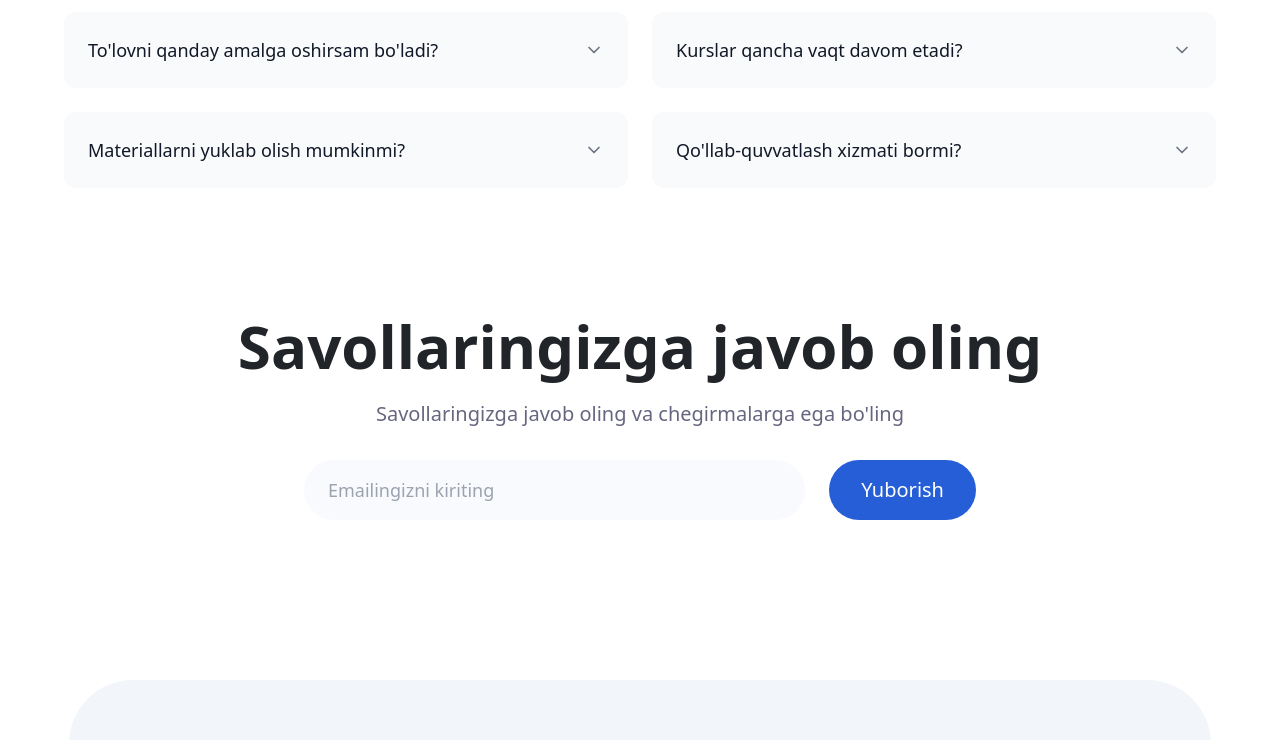
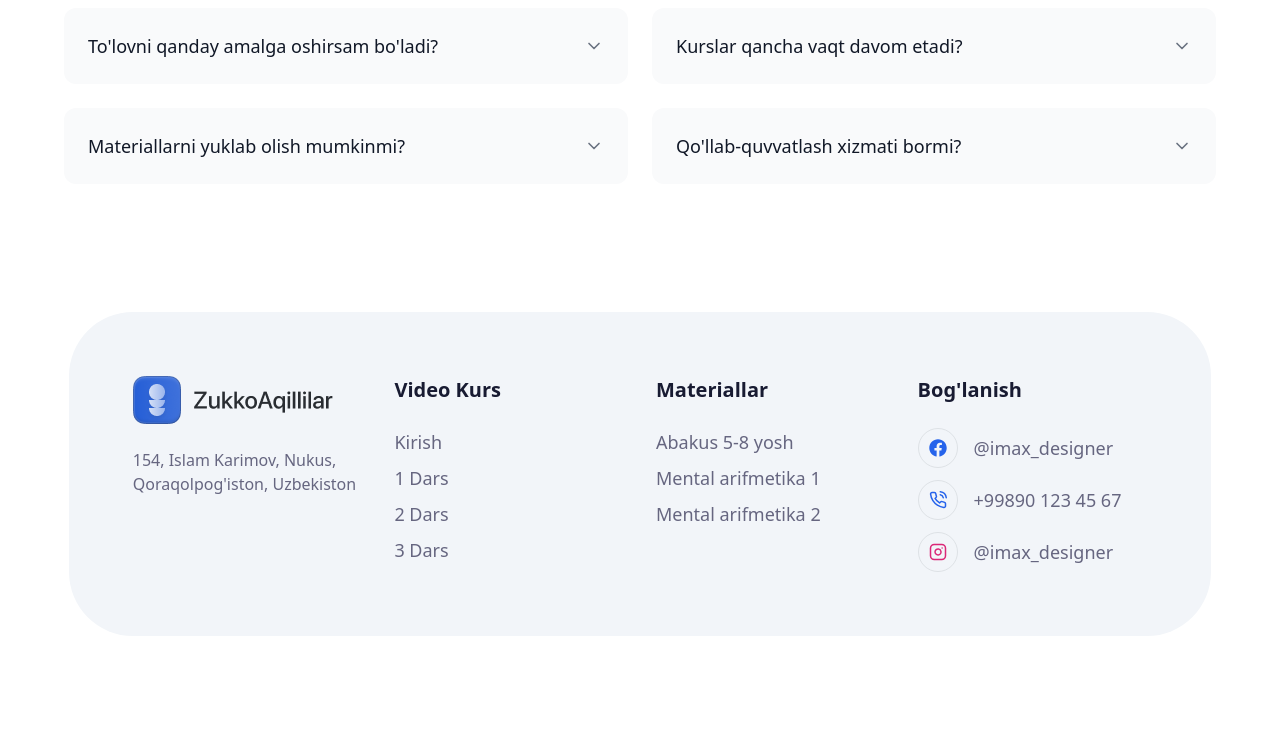
Before and after one commit to Shukurulla/zukko-aqillilar, a React (Vite) app: page / in a window 1280 px wide. Shown: the part 3905-4645 px from the top of the page. After the commit the page ends 4621 px from the top, so only its background shows below. Built offline with nearby package versions, Linux system fonts and the light colour scheme.

Commit message:
finished

```diff
--- a/src/components/button.jsx
+++ b/src/components/button.jsx
@@ -1,6 +1,6 @@
 export const PrimaryButton = ({ children }) => {
   return (
-    <button className="px-8 py-3 text-xl text-md bg-[#255ED6] text-white rounded-full">
+    <button className="px-8 py-2 text-xl text-md bg-[#255ED6] text-white rounded-full">
       {children}
     </button>
   );
--- a/src/components/sidebar.jsx
+++ b/src/components/sidebar.jsx
@@ -1,7 +1,7 @@
 import { useState } from "react";
 import { Computing, Logo, MoreSquare, Note, VideoHeaderIcon } from "../assets";
 import { useNavigate } from "react-router-dom";
-import { FiX, FiHome } from "react-icons/fi";
+import { FiX, FiHome, FiLogOut } from "react-icons/fi";
 
 const menuItems = [
   {
@@ -32,10 +32,44 @@ const menuItems = [
 
 const Sidebar = ({ active, onClose }) => {
   const navigate = useNavigate();
+  const [showLogoutModal, setShowLogoutModal] = useState(false);
+
+  const handleLogout = () => {
+    localStorage.removeItem("flash-jwt");
+    navigate("/");
+    onClose();
+  };
 
   return (
+    <>
+      {/* Logout Confirmation Modal */}
+      {showLogoutModal && (
+        <div className="fixed inset-0 bg-black bg-opacity-50 flex items-center justify-center z-50">
+          <div className="bg-white rounded-lg p-6 max-w-sm w-full">
+            <h3 className="text-lg font-medium mb-4">
+              Profildan chiqmoqchimisiz?
+            </h3>
+            <div className="flex justify-end gap-3">
+              <button
+                onClick={() => setShowLogoutModal(false)}
+                className="px-4 py-2 text-gray-600 hover:bg-gray-100 rounded"
+              >
+                Bekor qilish
+              </button>
+              <button
+                onClick={handleLogout}
+                className="px-4 py-2 bg-red-500 text-white hover:bg-red-600 rounded"
+              >
+                Ha, chiqish
+              </button>
+            </div>
+          </div>
+        </div>
+      )}
+
+      {/* Sidebar */}
       <aside className="w-full lg:w-auto min-h-[200px] lg:min-h-screen bg-white px-4 py-4 shadow-sm flex flex-col">
-      {/* Logo and Close Button */}
+        <div>
           <div className="flex items-center justify-between mb-6">
             <img src={Logo} alt="logo" className="w-[100px] lg:w-[130px]" />
             <button onClick={onClose} className="lg:hidden text-gray-600">
@@ -72,7 +106,18 @@ const Sidebar = ({ active, onClose }) => {
               </button>
             ))}
           </nav>
+        </div>
+        {/* Logo and Close Button */}
+        <button
+          onClick={() => setShowLogoutModal(true)}
+          className={`flex items-center gap-3 px-2 py-2 rounded-lg text-sm font-medium w-full text-left transition
+                text-gray-500 hover:bg-gray-100 hover:text-gray-800 mt-auto`}
+        >
+          <FiLogOut size={18} color="" />
+          <span>Chiqish</span>
+        </button>
       </aside>
+    </>
   );
 };
 
--- a/src/index.css
+++ b/src/index.css
@@ -31,3 +31,8 @@ body {
 .book {
   height: 100%;
 }
+aside {
+  display: flex;
+  flex-direction: column;
+  justify-content: space-between;
+}
--- a/src/pages/GameSettings.jsx
+++ b/src/pages/GameSettings.jsx
@@ -17,8 +17,8 @@ export default function GameSettings({ onStart, initialSettings }) {
   };
 
   return (
-    <div className="max-w-4xl w-3xl mx-auto p-4">
-      <div className="absolute top-10 left-20">
+    <div className="bg-white h-screen w-[90%] mx-auto  p-4">
+      <div className="absolute top-5 left-5">
         <div
           onClick={() => navigate(-1)}
           className="w-10 h-10 flex items-center justify-center text-white text-2xl rounded-full shadow-lg cursor-pointer bg-blue-600"
--- a/src/pages/flash-anzan-card.jsx
+++ b/src/pages/flash-anzan-card.jsx
@@ -69,8 +69,8 @@ export default function FlashAnzanCard({ onStart, initialSettings }) {
   const navigate = useNavigate();
 
   return (
-    <div className="bg-white h-screen max-w-5xl w-xl md:w-3xl  mx-auto flex flex-col items-center justify-center p-4">
-      <div className="absolute top-10 left-20">
+    <div className="bg-white h-screen w-[90%] mx-auto flex flex-col items-center justify-center p-4">
+      <div className="absolute top-5 left-5">
         <div
           onClick={() => navigate(-1)}
           className="w-10 h-10 flex items-center justify-center text-white text-2xl rounded-full shadow-lg cursor-pointer bg-blue-600"
@@ -131,7 +131,7 @@ export default function FlashAnzanCard({ onStart, initialSettings }) {
       {/* Muntazamlik */}
       <div className="mb-4 flex items-center justify-between w-full">
         <h2 className="text-base font-bold text-blue-600">Muntazamlik</h2>
-        <div className="flex flex-wrap gap-1">
+        <div className="flex flex-wrap ">
           {[
             0.1, 0.2, 0.3, 0.4, 0.5, 0.6, 0.7, 0.8, 0.9, 1.0, 1.5, 2, 2.5, 3,
           ].map((time) => (
--- a/src/pages/landing.page.jsx
+++ b/src/pages/landing.page.jsx
@@ -59,31 +59,6 @@ const LandingPage = () => {
         </section>
 
         <FAQSection />
-
-        {/* Newsletter Section */}
-        <section className="container px-4 py-12 md:py-20">
-          <div className="text-center mb-8">
-            <h1 className="text-3xl md:text-5xl lg:text-6xl font-bold">
-              Savollaringizga javob oling
-            </h1>
-            <p className="text-lg md:text-xl text-[#666680] font-medium mt-4">
-              Savollaringizga javob oling va chegirmalarga ega bo'ling
-            </p>
-          </div>
-
-          <div className="max-w-2xl mx-auto">
-            <div className="flex flex-col sm:flex-row gap-4">
-              <input
-                type="email"
-                placeholder="Emailingizni kiriting"
-                className="flex-grow px-6 py-3 bg-[#F8FAFE] text-base md:text-lg outline-none rounded-full"
-              />
-              <PrimaryButton className="w-full sm:w-auto px-8 py-3">
-                Yuborish
-              </PrimaryButton>
-            </div>
-          </div>
-        </section>
 
         {/* Footer */}
         <footer className="container px-4 py-12 md:py-20">
--- a/src/pages/login.jsx
+++ b/src/pages/login.jsx
@@ -57,7 +57,7 @@ const Login = () => {
           {/* Registratsiya button */}
           <button
             onClick={() => loginHandler()}
-            className="w-full mt-3 bg-blue-600 text-white text-lg font-semibold py-3 rounded-full hover:bg-blue-700 transition"
+            className="w-full mt-3 bg-blue-600 text-white text-lg font-semibold py-2 rounded-full hover:bg-blue-700 transition"
           >
             Login
           </button>
```
Lines whose indentation alone changed are shown as unchanged.
